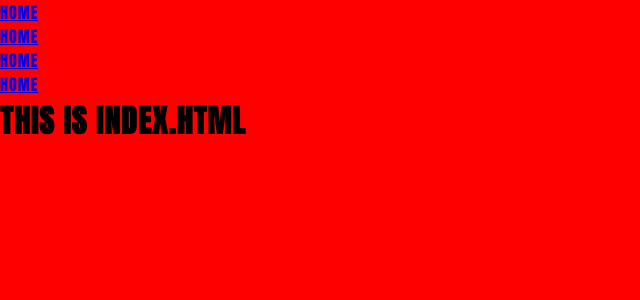
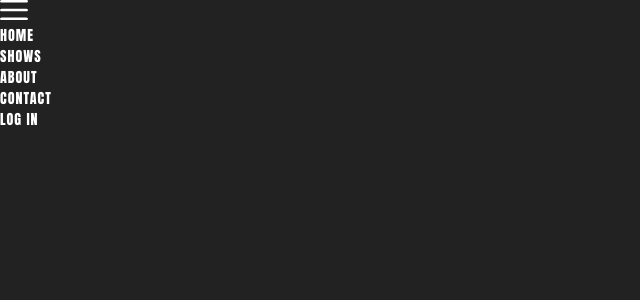
Before and after one commit to SutheeDev/thebloccamp, a Flask app: page / in a window 1280 px wide. Shown: the top 300 px of the page, without its empty margins (0-640 px from the left). Run offline with Flask 2, Linux system fonts and the light colour scheme.

Commit message:
add header content

```diff
--- a/static/css/index.css
+++ b/static/css/index.css
@@ -6,6 +6,13 @@
 body {
   font-family: "Anton", sans-serif;
   text-transform: uppercase;
+  font-size: 14px;
   letter-spacing: 1px;
-  background-color: red;
+  background-color: #222222;
 }
+ul,
+li,
+a {
+  text-decoration: none;
+  color: white;
+}
--- a/templates/index.html
+++ b/templates/index.html
@@ -1,3 +1,3 @@
 {% extends 'layout.html' %} {% block body %}
-<h1>This is index.html</h1>
+<h1></h1>
 {% endblock %}
--- a/templates/layout.html
+++ b/templates/layout.html
@@ -18,20 +18,63 @@
       <div class="navigation">
         <nav>
           <ul class="links">
-            <li>
-              <a href="#">home</a>
+            <li class="hamburger">
+              <?xml version="1.0" encoding="UTF-8"?>
+              <svg
+                width="28px"
+                height="20px"
+                viewBox="0 0 560 400"
+                version="1.1"
+                xmlns="http://www.w3.org/2000/svg"
+                xmlns:xlink="http://www.w3.org/1999/xlink"
+              >
+                <title>Group</title>
+                <g
+                  id="Page-1"
+                  stroke="none"
+                  stroke-width="1"
+                  fill="none"
+                  fill-rule="evenodd"
+                >
+                  <g
+                    id="Group"
+                    transform="translate(0.000500, 0.000000)"
+                    fill="#FFFFFF"
+                    fill-rule="nonzero"
+                  >
+                    <path
+                      d="M559.9995,25 C559.9995,31.6294286 556.312,37.9885714 549.7495,42.6785714 C543.1831,47.3660714 534.2805,50 524.9995,50 L34.9995,50 C22.4955,50 10.9405,45.2343571 4.6875,37.5 C-1.5625,29.7657143 -1.5625,20.2342857 4.6875,12.5 C10.9414,4.76571429 22.4965,0 34.9995,0 L524.9995,0 C534.2807,0 543.1835,2.63392857 549.7495,7.32142857 C556.312,12.0117143 559.9995,18.3707143 559.9995,25 Z"
+                      id="Path"
+                    ></path>
+                    <path
+                      d="M524.9995,175 L34.9995,175 C22.4955,175 10.9405,179.765643 4.6875,187.5 C-1.5625,195.234286 -1.5625,204.765714 4.6875,212.5 C10.9414,220.234286 22.4965,225 34.9995,225 L524.9995,225 C537.5035,225 549.0585,220.234357 555.3115,212.5 C561.5615,204.765714 561.5615,195.234286 555.3115,187.5 C549.0576,179.765714 537.5025,175 524.9995,175 Z"
+                      id="Path"
+                    ></path>
+                    <path
+                      d="M524.9995,350 L34.9995,350 C22.4955,350 10.9405,354.765643 4.6875,362.5 C-1.5625,370.234286 -1.5625,379.765714 4.6875,387.5 C10.9414,395.234286 22.4965,400 34.9995,400 L524.9995,400 C537.5035,400 549.0585,395.234357 555.3115,387.5 C561.5615,379.765714 561.5615,370.234286 555.3115,362.5 C549.0576,354.765714 537.5025,350 524.9995,350 Z"
+                      id="Path"
+                    ></path>
+                  </g>
+                </g>
+              </svg>
             </li>
             <li>
               <a href="#">home</a>
             </li>
             <li>
-              <a href="#">home</a>
+              <a href="#">shows</a>
             </li>
             <li>
-              <a href="#">home</a>
+              <a href="#">about</a>
+            </li>
+            <li>
+              <a href="#">contact</a>
             </li>
           </ul>
         </nav>
+      </div>
+      <div class="logIn">
+        <a href="#">log in</a>
       </div>
     </header>
     {% block body %}{% endblock %}
```
